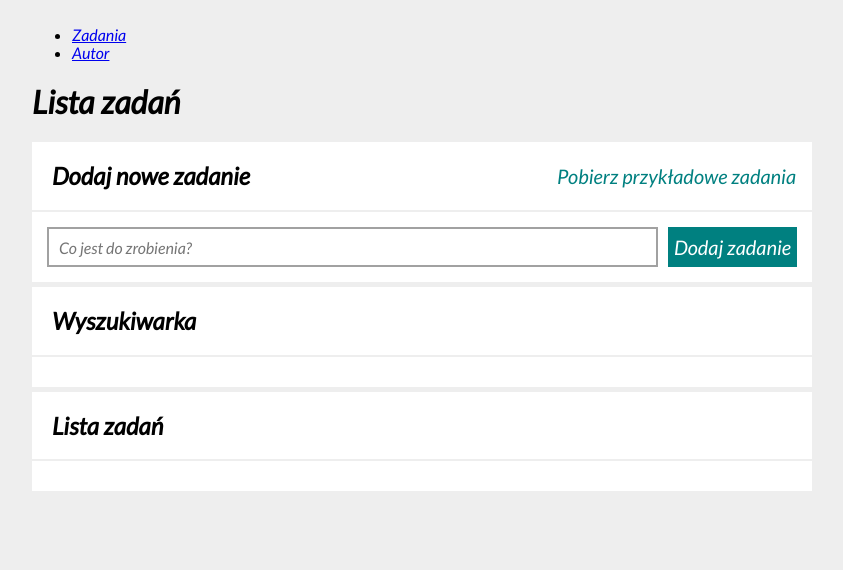
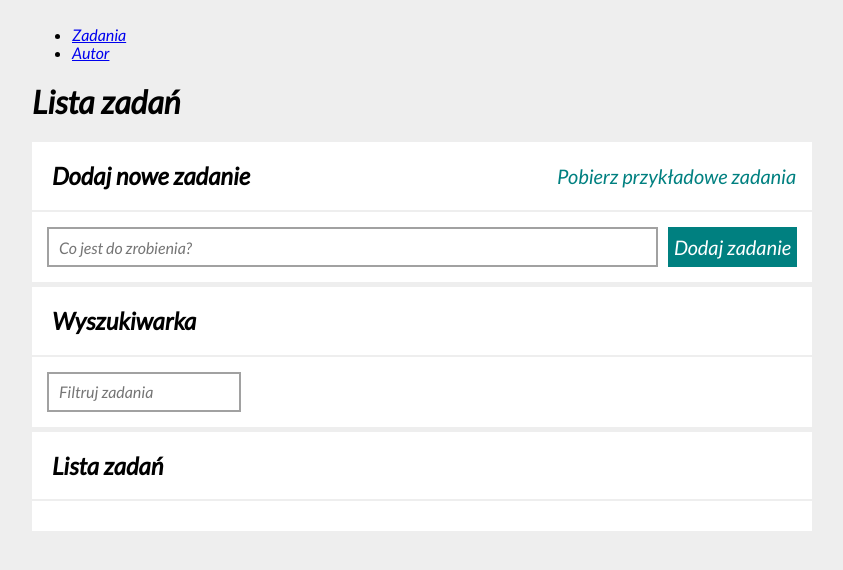
Before and after one commit to Pepko0/todo-list-react, a React (Create React App) app: page /#/zadania in a window 1280 px wide. Shown: the top 570 px of the page, without its empty margins (218-1061 px from the left). Built offline with nearby package versions, Linux system fonts and the light colour scheme.

Commit message:
added tasks search

```diff
--- a/src/features/tasks/Form/index.js
+++ b/src/features/tasks/Form/index.js
@@ -1,8 +1,9 @@
 import { useState, useRef } from "react";
 import { useDispatch } from "react-redux";
-import { Body, NewTask, Button } from "./styled";
+import { Body, Button } from "./styled";
 import { addTask } from "../tasksSlice";
 import { nanoid } from "@reduxjs/toolkit";
+import Input from "../Input";
 
 const Form = () => {
   const [newTaskContent, setNewTaskContent] = useState("");
@@ -38,7 +39,7 @@ const Form = () => {
 
   return (
     <Body onSubmit={onFormSubmit}>
-      <NewTask
+      <Input
         ref={inputRef}
         value={newTaskContent}
         placeholder="Co jest do zrobienia?"
--- a/src/features/tasks/Form/styled.js
+++ b/src/features/tasks/Form/styled.js
@@ -8,13 +8,6 @@ export const Body = styled.form`
   @media (max-width: 767px) {
     grid-template-columns: 1fr;
   }
-`;
-
-export const NewTask = styled.input`
-  border-radius: 0;
-  border: solid 2px #a1a1a1;
-  height: 40px;
-  padding: 10px;
 `;
 
 export const Button = styled.button`
--- /dev/null
+++ b/src/features/tasks/Input/index.js
@@ -0,0 +1,8 @@
+import styled from "styled-components";
+
+export default styled.input`
+  border-radius: 0;
+  border: solid 2px #a1a1a1;
+  height: 40px;
+  padding: 10px;
+`;
--- /dev/null
+++ b/src/features/tasks/Search/index.js
@@ -0,0 +1,27 @@
+import { useHistory, useLocation } from "react-router-dom/cjs/react-router-dom.min";
+import Input from "../Input";
+
+export default () => {
+    const location = useLocation();
+    const history = useHistory();
+    const query = (new URLSearchParams(location.search)).get("szukaj");
+
+    const onInputChange = ({target}) => {
+        const searchParams = new URLSearchParams(location.search);
+
+        if(target.value.trim() === "") {
+            searchParams.delete("szukaj");
+        } else {
+            searchParams.set("szukaj", target.value);
+        }
+        history.push(`${location.pathname}?${searchParams.toString()}`)
+    }
+
+    return(
+        <Input
+            placeholder="Filtruj zadania"
+            value={query || ""}
+            onChange={onInputChange}
+        />
+    )
+};
--- a/src/features/tasks/TaskList/index.js
+++ b/src/features/tasks/TaskList/index.js
@@ -1,16 +1,20 @@
 import { List, Item, Content, Button } from "./styled";
 import { useSelector, useDispatch } from "react-redux";
-import { Link } from "react-router-dom/cjs/react-router-dom.min";
+import { Link, useLocation } from "react-router-dom/cjs/react-router-dom.min";
 import {
-  selectTasks,
   toggleTaskDone,
   removeTask,
   selectHideDone,
+  selectTaskByQuery,
 } from "../tasksSlice";
 
 
 const TaskList = () => {
-  const tasks = useSelector(selectTasks);
+  const location = useLocation();
+  const query = (new URLSearchParams(location.search)).get("szukaj");
+
+
+  const tasks = useSelector(state => selectTaskByQuery(state, query));
   const hideDone = useSelector(selectHideDone);
 
   const dispatch = useDispatch();
--- a/src/features/tasks/TaskPage/index.js
+++ b/src/features/tasks/TaskPage/index.js
@@ -12,8 +12,11 @@ function TaskPage () {
     return (
         <main>
                 <Section
-                    title={task.content}
-                    body={<>asdasd</>}
+                    title={task ? task.content : "Nie znaleziono zadania :("}
+                    body={
+                        <><strong>Ukończono: </strong>{task.done ? "Tak" : "Nie"}</>
+
+                    }
                 >
                 </Section>
         </main>
--- a/src/features/tasks/TasksPage/index.js
+++ b/src/features/tasks/TasksPage/index.js
@@ -3,25 +3,30 @@ import TaskList from "../TaskList";
 import Buttons from "../Buttons";
 import SampleTaskButton from "../SampleTaskButton";
 import Section from "../../../common/Section";
+import Search from "../Search";
 
 
-const Tasks = () => (
-<main>
+function TasksPage() {
+  return(
+    <main>
 <h1>Lista zadań</h1>
 <Section
   title="Dodaj nowe zadanie"
   body={<Form />}
   sampleTask={<SampleTaskButton/>}
   />
+
   <Section
   title="Wyszukiwarka"
-  >
-  </Section>
+  body={<Search />}
+  />
+
 <Section
   title="Lista zadań"
   body={<TaskList />}
   extraHeaderContent={<Buttons />}
 />
 </main>
-);
-export default Tasks;
+  );
+}
+export default TasksPage;
--- a/src/features/tasks/tasksSlice.js
+++ b/src/features/tasks/tasksSlice.js
@@ -52,4 +52,12 @@ export const selectIsEveryTaskDone = (state) => selectTasks(state).every(({ done
 
 export const getTaskById = (state, taskId) => selectTasks(state).find(( { id } ) => id === taskId);
 
+export const selectTaskByQuery = (state, query) => {
+  const tasks = selectTasks(state);
+  if(!query || query.trim() === "") {
+    return tasks;
+  }
+  return tasks.filter(({content}) => content.toUpperCase().includes(query.trim().toUpperCase()));
+}
+
 export default tasksSlice.reducer;
```
